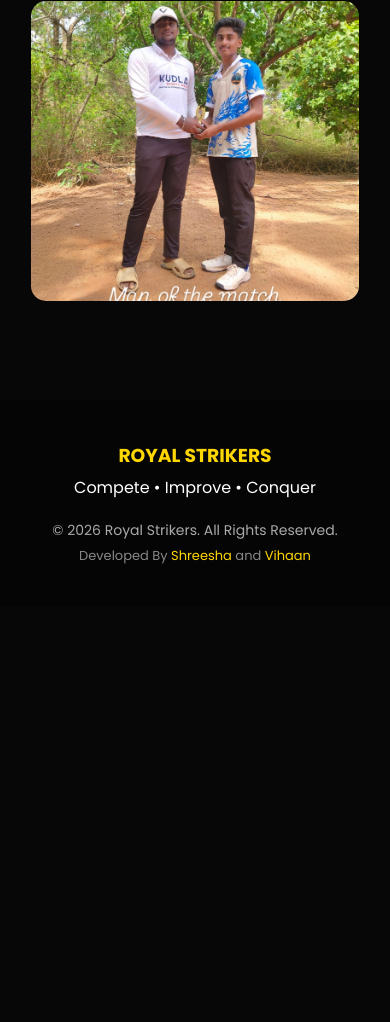
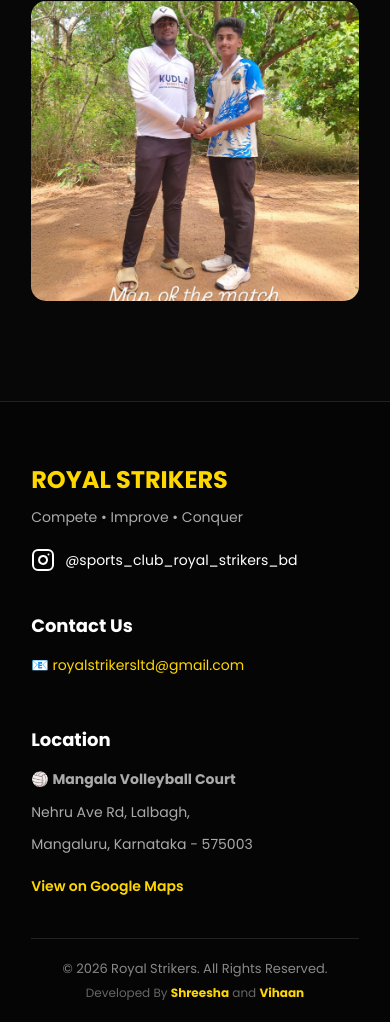
Before and after one commit to vihaandk21/Royal-Strikers, a plain HTML site: page gallery.html in a window 390 px wide. Shown: the part 5679-6701 px from the top of the page. Before the commit the page ends 6285 px from the top, so only its background shows below. Drawn offline with Linux system fonts and the light colour scheme.

Commit message:
feat: updated footer with contact, location, and social links
- Added a responsive multi-column footer to all pages
- Included Instagram link and handle
- Included email address
- Included location details and Google Maps link

```diff
--- a/css/styles.css
+++ b/css/styles.css
@@ -801,29 +801,102 @@ section {
    ───────────────────────────────────────────────────────────────── */
 footer {
     background: #050505;
-    text-align: center;
-    padding: 40px 20px;
+    padding: 60px 8% 20px;
+    border-top: 1px solid #222;
 }
 
-footer h3 {
+.footer-content {
+    display: grid;
+    grid-template-columns: repeat(auto-fit, minmax(250px, 1fr));
+    gap: 40px;
+    margin-bottom: 40px;
+}
+
+.footer-brand h3 {
     color: #FFD700;
+    font-size: 24px;
+    margin-bottom: 10px;
+}
+
+.footer-brand p {
+    color: #aaa;
+    font-size: 14px;
+    margin-bottom: 20px;
+}
+
+.social-links a {
+    color: #fff;
+    text-decoration: none;
+    font-size: 14px;
+    display: flex;
+    align-items: center;
+    gap: 10px;
+    transition: 0.3s;
+}
+
+.social-links a:hover {
+    color: #FFD700;
+}
+
+.footer-contact h4,
+.footer-location h4 {
+    color: #fff;
+    font-size: 18px;
+    margin-bottom: 15px;
+}
+
+.footer-contact p,
+.footer-location p {
+    color: #aaa;
+    font-size: 14px;
+    line-height: 1.6;
+    margin-bottom: 10px;
+}
+
+.footer-contact a {
+    color: #FFD700;
+    text-decoration: none;
+    transition: 0.3s;
+}
+
+.footer-contact a:hover {
+    text-decoration: underline;
+}
+
+.map-link {
+    display: inline-block;
+    margin-top: 10px;
+    color: #FFD700;
+    text-decoration: none;
+    font-size: 14px;
+    font-weight: 600;
+    transition: 0.3s;
+}
+
+.map-link:hover {
+    text-decoration: underline;
+}
+
+.footer-bottom {
+    text-align: center;
+    border-top: 1px solid #222;
+    padding-top: 20px;
+}
+
+.copyright {
+    color: #888;
+    font-size: 13px;
     margin-bottom: 5px;
 }
 
-.copyright {
-    margin-top: 20px;
-    font-size: 14px;
-    color: #aaa;
-}
-
 .credits {
-    margin-top: 5px;
-    font-size: 13px;
-    color: #888;
+    color: #666;
+    font-size: 12px;
 }
 
 .credits span {
     color: #FFD700;
+    font-weight: 700;
 }
 
 /* ─────────────────────────────────────────────────────────────────
--- a/gallery.html
+++ b/gallery.html
@@ -73,10 +73,35 @@
 
     <!-- ===== FOOTER ===== -->
     <footer>
-        <h3>ROYAL STRIKERS</h3>
-        <p>Compete • Improve • Conquer</p>
-        <p class="copyright">&copy; 2026 Royal Strikers. All Rights Reserved.</p>
-        <p class="credits">Developed By <span>Shreesha</span> and <span>Vihaan</span></p>
+        <div class="footer-content">
+            <div class="footer-brand">
+                <h3>ROYAL STRIKERS</h3>
+                <p>Compete • Improve • Conquer</p>
+                <div class="social-links">
+                    <a href="https://www.instagram.com/sports_club_royal_strikers_bd?igsh=MThxeTFkazIwNW9jMw==" target="_blank" rel="noopener">
+                        <svg width="24" height="24" viewBox="0 0 24 24" fill="none" stroke="currentColor" stroke-width="2" stroke-linecap="round" stroke-linejoin="round"><rect x="2" y="2" width="20" height="20" rx="5" ry="5"></rect><path d="M16 11.37A4 4 0 1 1 12.63 8 4 4 0 0 1 16 11.37z"></path><line x1="17.5" y1="6.5" x2="17.51" y2="6.5"></line></svg>
+                        @sports_club_royal_strikers_bd
+                    </a>
+                </div>
+            </div>
+
+            <div class="footer-contact">
+                <h4>Contact Us</h4>
+                <p>📧 <a href="mailto:royalstrikersltd@gmail.com">royalstrikersltd@gmail.com</a></p>
+            </div>
+
+            <div class="footer-location">
+                <h4>Location</h4>
+                <p>🏐 <strong>Mangala Volleyball Court</strong></p>
+                <p>Nehru Ave Rd, Lalbagh,</p>
+                <p>Mangaluru, Karnataka - 575003</p>
+                <a href="https://maps.app.goo.gl/rGABZ5vbV46Eu1P66" target="_blank" rel="noopener" class="map-link">View on Google Maps</a>
+            </div>
+        </div>
+        <div class="footer-bottom">
+            <p class="copyright">&copy; 2026 Royal Strikers. All Rights Reserved.</p>
+            <p class="credits">Developed By <span>Shreesha</span> and <span>Vihaan</span></p>
+        </div>
     </footer>
 
     <script src="js/main.js"></script>
```
Also changed, not shown: index.html (+29 -4 lines), register.html (+29 -4 lines).
